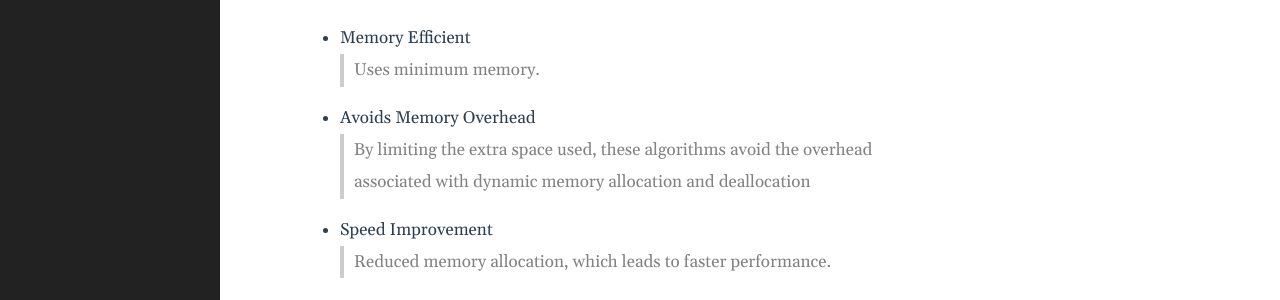
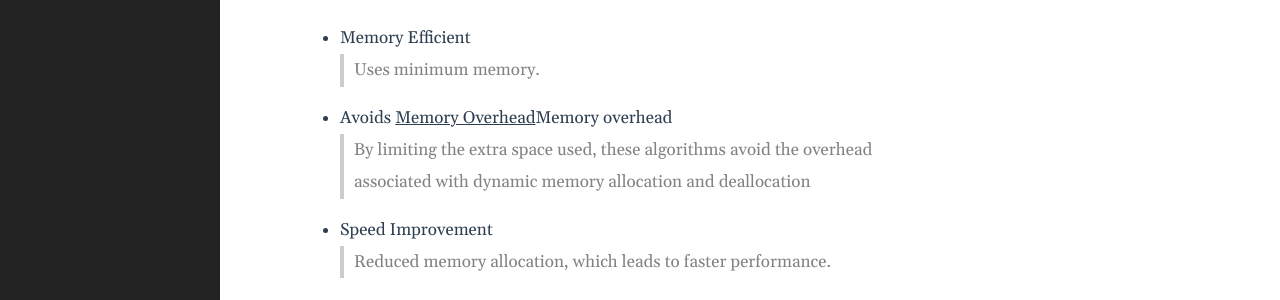
Before and after one commit to dyuk01/blog, a Jekyll site: the page built from _posts/2024-05-15-InPlaceAlgorithm.markdown, in a window 1280 px wide. Shown: the part 692-992 px from the top of the page. Built offline with Jekyll 4.4.1, drawn with Linux system fonts in a browser that asks for light colours.

Commit message:
Update 2024-05-15-InPlaceAlgorithm.markdown

```diff
--- a/_posts/2024-05-15-InPlaceAlgorithm.markdown
+++ b/_posts/2024-05-15-InPlaceAlgorithm.markdown
@@ -22,7 +22,8 @@ codes with limited memory storage.
 ## Benefits
 - Memory Efficient
 > Uses minimum memory.
-- Avoids <span class="hover-container">Memory Overhead<span class="info-box">Memory overhead refers to extra memory space consumed by a program/process beyond the actual data needed.</span></span>
+
+- Avoids <span class="hover-container"><span class="hover-target">Memory Overhead</span>Memory overhead<span class="info-box">Memory overhead refers to extra memory space consumed by a program/process beyond the actual data needed.</span></span>
 >  By limiting the extra space used, these algorithms avoid the overhead
 associated with dynamic memory allocation and deallocation
 - Speed Improvement
```
